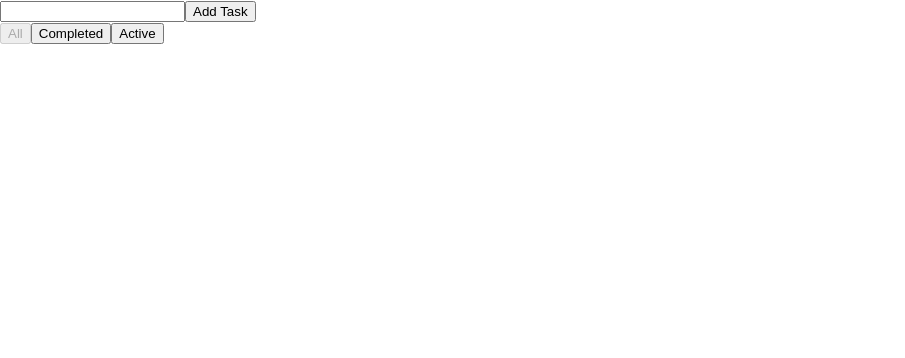
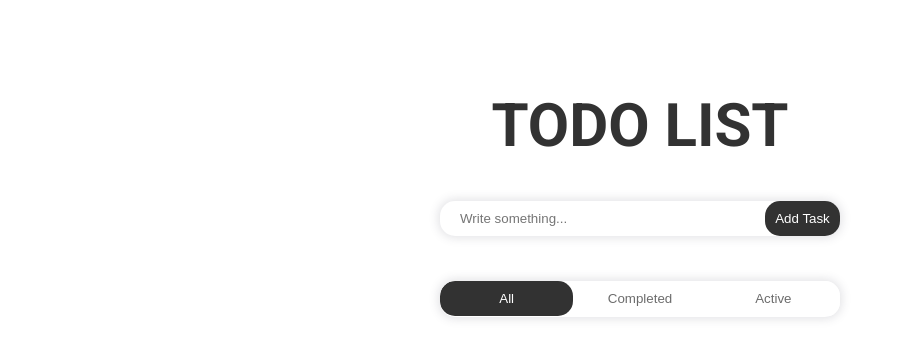
Before and after one commit to spoolae/FS-PROJECTS, a React (Create React App) app in the folder REACT APPS/todo-app/: page / in a window 1280 px wide. Shown: the top 358 px of the page, without its empty margins (0-905 px from the left). Built offline with nearby package versions, Linux system fonts and the light colour scheme.

Commit message:
Added styles

```diff
--- a/REACT APPS/todo-app/src/App.js
+++ b/REACT APPS/todo-app/src/App.js
@@ -17,7 +17,8 @@ function App() {
       : todos;
 
   return (
-    <div className="App">
+    <div className="app">
+      <h1>TODO LIST</h1>
       <TodoForm addTodo={addTodo} />
       <FilterSelector filter={filter} setFilter={setFilter} />
       <TodoList
--- a/REACT APPS/todo-app/src/App.scss
+++ b/REACT APPS/todo-app/src/App.scss
@@ -0,0 +1,208 @@
+@import url("https://fonts.googleapis.com/css2?family=Roboto:wght@400;700&display=swap");
+
+* {
+  box-sizing: border-box;
+}
+
+body {
+  font-family: "Roboto", sans-serif;
+  height: 100vh;
+  overflow-x: hidden;
+}
+
+.app {
+  padding: 50px;
+  width: 100vw;
+  display: flex;
+  align-items: center;
+  flex-direction: column;
+  position: absolute;
+
+  h1 {
+    font-size: 60px;
+    color: rgb(50, 50, 50);
+  }
+}
+
+.todo-form-container {
+  position: relative;
+  margin-bottom: 45px;
+
+  .task-input {
+    padding: 10px 95px 10px 20px;
+    border-radius: 15px;
+    width: 400px;
+    border: none;
+    outline: none;
+    box-shadow: 0px 0px 10px 2px rgba(66, 68, 90, 0.15);
+  }
+
+  button {
+    position: absolute;
+    border-radius: 15px;
+    width: 75px;
+    padding: 10px;
+    transform: translateX(-100%);
+    border: none;
+    outline: none;
+    background-color: rgb(50, 50, 50);
+    color: white;
+    cursor: pointer;
+    transition: all 0.25s ease;
+
+    &::before {
+      content: "";
+      display: inline-block;
+      position: absolute;
+      width: 36px;
+      height: 0px;
+      border-radius: 15px;
+      z-index: -1;
+      inset: 0;
+      margin: auto;
+      background-color: rgb(50, 50, 50);
+      transition: all 0.25s ease;
+    }
+
+    &:hover {
+      border-radius: 5px;
+    }
+
+    &:hover::before {
+      height: 75px;
+      border-radius: 5px;
+    }
+  }
+
+  .error-msg {
+    position: absolute;
+    font-size: 14px;
+    margin-left: 15px;
+    bottom: -30px;
+    color: rgb(187, 187, 187);
+  }
+}
+
+.filter-selector-container {
+  border-radius: 15px;
+  overflow: hidden;
+  min-height: 36px;
+  box-shadow: 0px 0px 10px 2px rgba(66, 68, 90, 0.15);
+
+  button {
+    width: calc(400px / 3);
+    padding: 10px;
+    border: none;
+    outline: none;
+    background-color: white;
+    color: rgb(108, 108, 108);
+    transition: border-radius 0.25s ease;
+    cursor: pointer;
+
+    &:hover {
+      color: black;
+    }
+
+    &:disabled {
+      background-color: rgb(50, 50, 50);
+      border-radius: 15px;
+      color: white;
+
+      &:hover {
+        color: white;
+      }
+    }
+  }
+}
+
+.todo-list-container {
+  width: 400px;
+  margin: 15px 0 0 0;
+  padding: 0;
+  text-align: left;
+  list-style: none;
+}
+
+.todo-item-container {
+  display: flex;
+  align-items: start;
+  width: 100%;
+  min-height: 36px;
+  position: relative;
+  margin: 20px 0;
+
+  input[type="checkbox"] {
+    appearance: none;
+    -webkit-appearance: none;
+    -moz-appearance: none;
+    width: 20px;
+    height: 20px;
+    border: 1px solid #ccc;
+    outline: none;
+    cursor: pointer;
+    position: relative;
+
+    &:checked {
+      background-color: rgb(50, 50, 50);
+
+      &::before {
+        content: "+";
+        position: absolute;
+        top: 50%;
+        left: 50%;
+        transform: translate(-50%, -50%);
+        font-size: 30px;
+        color: #fff;
+      }
+    }
+  }
+
+  span {
+    display: inline-block;
+    word-wrap: break-word;
+    max-width: 225px;
+    margin-left: 10px;
+  }
+
+  .item-completed-text {
+    text-decoration: line-through;
+    color: rgb(187, 187, 187);
+  }
+
+  .buttons {
+    position: absolute;
+    top: 0;
+    right: 0;
+    box-shadow: 0px 0px 10px 2px rgba(66, 68, 90, 0.1);
+    border-radius: 15px;
+    overflow: hidden;
+
+    button {
+      display: inline-block;
+      width: 65px;
+      padding: 10px;
+      border: none;
+      outline: none;
+      background-color: white;
+      color: rgb(108, 108, 108);
+      transition: border-radius 0.25s ease;
+      cursor: pointer;
+
+      &:hover {
+        color: white;
+        background-color: rgb(50, 50, 50);
+        border-radius: 15px;
+      }
+    }
+  }
+
+  .change-text {
+    margin-left: 10px;
+    padding: 10px 95px 10px 20px;
+    border-radius: 15px;
+    width: 225px;
+    border: none;
+    outline: none;
+    box-shadow: 0px 0px 10px 2px rgba(66, 68, 90, 0.1);
+  }
+}
--- a/REACT APPS/todo-app/src/components/FilterSelector.js
+++ b/REACT APPS/todo-app/src/components/FilterSelector.js
@@ -2,7 +2,7 @@ import React from "react";
 
 const FilterSelector = ({ filter, setFilter }) => {
   return (
-    <div>
+    <div className="filter-selector-container">
       <button onClick={() => setFilter("all")} disabled={filter === "all"}>
         All
       </button>
--- a/REACT APPS/todo-app/src/components/TodoForm.js
+++ b/REACT APPS/todo-app/src/components/TodoForm.js
@@ -1,11 +1,8 @@
 import React from "react";
-import { useFormik } from "formik";
+import { Formik, Form, Field, ErrorMessage } from "formik";
 import * as Yup from "yup";
-import { useTodo } from "../hooks/useTodo";
 
 const TodoForm = ({ addTodo }) => {
-  const [values, handleChange, resetForm] = useTodo({ task: "" });
-
   const handleSubmit = (values, { resetForm }) => {
     addTodo(values.task);
     resetForm();
@@ -15,28 +12,33 @@ const TodoForm = ({ addTodo }) => {
     task: Yup.string().required("Task is required"),
   });
 
-  const formik = useFormik({
-    initialValues: {
-      task: "",
-    },
-    validationSchema,
-    onSubmit: handleSubmit,
-  });
-
   return (
-    <form onSubmit={formik.handleSubmit}>
-      <input
-        type="text"
-        name="task"
-        value={formik.values.task}
-        onChange={formik.handleChange}
-        onBlur={formik.handleBlur}
-      />
-      <button type="submit">Add Task</button>
-      {formik.touched.task && formik.errors.task ? (
-        <div>{formik.errors.task}</div>
-      ) : null}
-    </form>
+    <Formik
+      initialValues={{ task: "" }}
+      validationSchema={validationSchema}
+      onSubmit={handleSubmit}
+    >
+      {({ values, handleChange, handleBlur, touched, errors }) => (
+        <Form className="todo-form-container">
+          <Field
+            type="text"
+            name="task"
+            placeholder="Write something..."
+            value={values.task}
+            onChange={handleChange}
+            onBlur={handleBlur}
+            className="task-input"
+          />
+          <button type="submit">Add Task</button>
+          <br />
+          {touched.task && errors.task ? (
+            <div className="error-msg">
+              <ErrorMessage name="task" />
+            </div>
+          ) : null}
+        </Form>
+      )}
+    </Formik>
   );
 };
 
--- a/REACT APPS/todo-app/src/components/TodoItem.js
+++ b/REACT APPS/todo-app/src/components/TodoItem.js
@@ -28,7 +28,7 @@ const TodoItem = ({ todo, index, deleteTodo, toggleTodo }) => {
   };
 
   return (
-    <li>
+    <li className="todo-item-container">
       <input type="checkbox" checked={todo.completed} onChange={handleToggle} />
       {editing ? (
         <form onSubmit={handleSubmit}>
@@ -36,21 +36,24 @@ const TodoItem = ({ todo, index, deleteTodo, toggleTodo }) => {
             type="text"
             value={taskText}
             onChange={(event) => setTaskText(event.target.value)}
+            className="change-text"
           />
+          <div className="buttons">
             <button type="submit">Save</button>
             <button type="button" onClick={handleCancel}>
               Cancel
             </button>
+          </div>
         </form>
       ) : (
         <>
-          <span
-            style={{ textDecoration: todo.completed ? "line-through" : "none" }}
-          >
+          <span className={todo.completed ? "item-completed-text" : ""}>
             {todo.task}
           </span>
+          <div className="buttons">
             <button onClick={handleEdit}>Edit</button>
             <button onClick={handleDelete}>Delete</button>
+          </div>
         </>
       )}
     </li>
--- a/REACT APPS/todo-app/src/components/TodoList.js
+++ b/REACT APPS/todo-app/src/components/TodoList.js
@@ -13,7 +13,7 @@ const TodoList = ({ todos, deleteTodo, toggleTodo, filter }) => {
   });
 
   return (
-    <ul>
+    <ul className="todo-list-container">
       {filteredTodos.map((todo, index) => (
         <TodoItem
           key={index}
```
Lines whose indentation alone changed are shown as unchanged.
